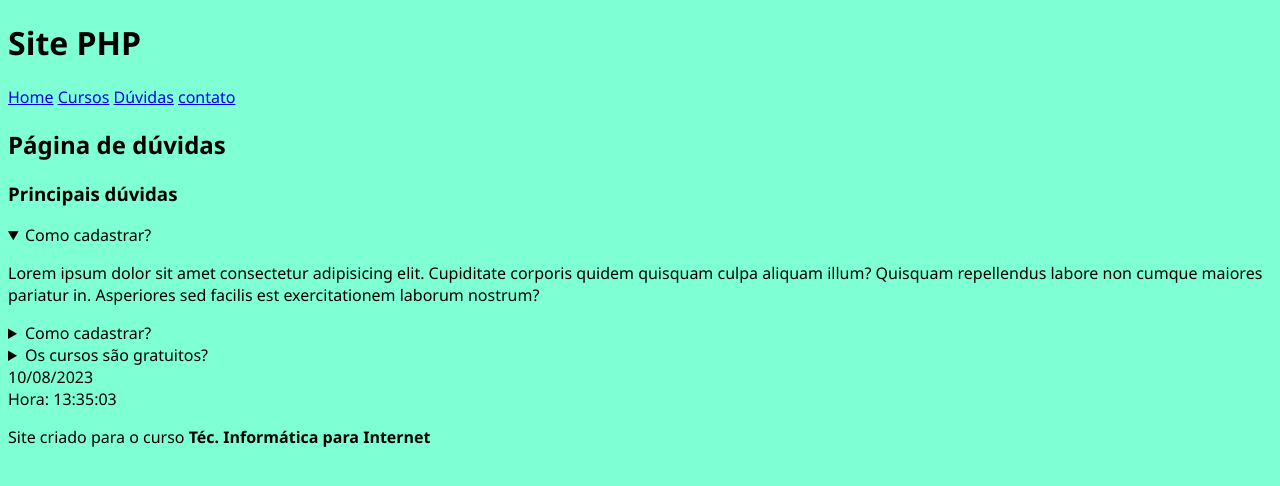
After one commit to viniciusmbarbosa/aulas-php-tec, a PHP site: page /09-site/duvidas.php in a window 1280 px wide, after a click on "Como cadastrar?". The commit adds this page. Shown: the top 486 px of the page. Run offline with PHP 8.4, Linux system fonts and the light colour scheme.

Commit message:
Desafio.

```diff
--- a/01-sintaxe-geral.php
+++ b/01-sintaxe-geral.php
@@ -1,9 +1,13 @@
+<?php
+include "recursos.php";
+?>
+
 <!DOCTYPE html>
 <html lang="pt-br">
 <head>
 <meta charset="UTF-8">
 <meta name="viewport" content="width=device-width, initial-scale=1.0">
-<title>Sintaxe Geral</title>
+<title>Sintaxe Geral - <?=ESCOLA?></title>
 
 <style>
 
--- /dev/null
+++ b/09-site/css/estilo.css
@@ -0,0 +1,4 @@
+body{
+    font-family: 'Segoe UI', Tahoma, Geneva, Verdana, sans-serif;
+    background-color: aquamarine;
+}
--- /dev/null
+++ b/09-site/duvidas.php
@@ -0,0 +1,24 @@
+<?php
+require "include/cabecalho.php"
+?>
+        <h2>Página de dúvidas</h2>
+       <h3>Principais dúvidas</h3>
+       <details>
+            <summary>Como cadastrar?</summary>
+            <p>Lorem ipsum dolor sit amet consectetur adipisicing elit. Cupiditate corporis quidem quisquam culpa aliquam illum? Quisquam repellendus labore non cumque maiores pariatur in. Asperiores sed facilis est exercitationem laborum nostrum?</p>
+       </details>
+
+
+       <details>
+            <summary>Como cadastrar?</summary>
+            <p>Lorem ipsum dolor sit amet consectetur adipisicing elit. Cupiditate corporis quidem quisquam culpa aliquam illum? Quisquam repellendus labore non cumque maiores pariatur in. Asperiores sed facilis est exercitationem laborum nostrum?</p>
+       </details>
+
+        <details>
+            <summary>Os cursos são gratuitos?</summary>
+            <p>Não.</p>
+        </details>
+
+<?php
+require "include/footer.php"
+?>
--- /dev/null
+++ b/09-site/include/cabecalho.php
@@ -0,0 +1,23 @@
+<!DOCTYPE html>
+<html lang="pt-br">
+
+<head>
+    <meta charset="UTF-8">
+    <meta name="viewport" content="width=device-width, initial-scale=1.0">
+    <link rel="stylesheet" href="css/estilo.css">
+
+    <title>Site PHP</title>
+</head>
+
+<body>
+    <header>
+        <h1>Site PHP</h1>
+        <nav>
+            <a href="index.php">Home</a>
+            <a href="cursos.php">Cursos</a>
+            <a href="duvidas.php">Dúvidas</a>
+            <a href="contato.php">contato</a>
+        </nav>
+    </header>
+
+    <main>
--- /dev/null
+++ b/09-site/include/footer.php
@@ -0,0 +1,17 @@
+</main>
+
+<footer>
+    <?php
+    define("DATA", date("d/m/Y"));
+    echo DATA;
+    ?>
+    <br>
+    <?php
+    $hora = date("H:i:s");
+    echo "Hora: $hora";
+    ?>
+    <p>Site criado para o curso <b>Téc. Informática para Internet</b></p>
+</footer>
+</body>
+
+</html>
--- /dev/null
+++ b/lista.html
@@ -0,0 +1,5 @@
+<ol>
+    <li>Lorem, ipsum.</li>
+    <li>Lorem, ipsum.</li>
+    <li>Lorem, ipsum.</li>
+</ol>
--- a/recursos.php
+++ b/recursos.php
@@ -6,4 +6,6 @@ $tecnologias = ["HTML", "CSS", "JS", "PHP"];
 function verificaIdade(int $idade):string {
     return $idade >= 18 ? "maior" : "menor";
 }
+
+
 ?>
```
Also changed, not shown: 08-include-e-require.php (+36 -0 lines), 09-site/contato.php (added, +13 -0 lines), 09-site/cursos.php (added, +15 -0 lines), 09-site/index.php (added, +10 -0 lines), texto.php (added, +10 -0 lines).
